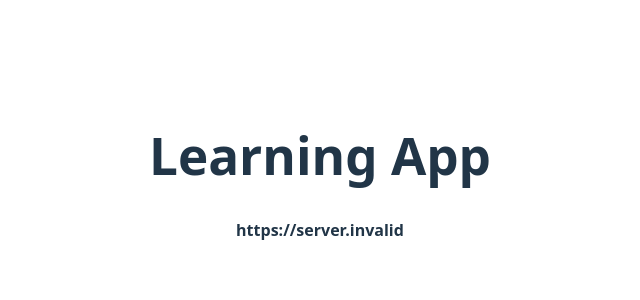
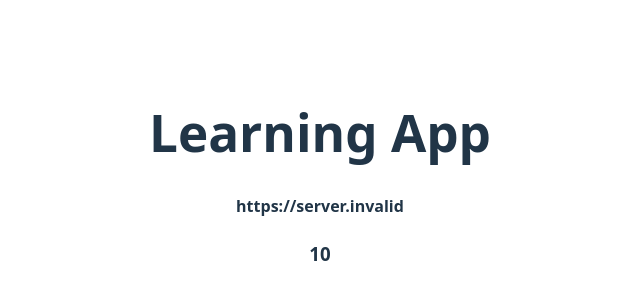
Before and after one commit to urmiboda-24/Learning-App, a React (Vite) app: page / in a window 1280 px wide. Shown: the part 222-522 px from the top of the page, without its empty margins (320-960 px from the left). Built offline with nearby package versions, Linux system fonts and the light colour scheme; no server answers.

Commit message:
try to push directly in dev branch

```diff
--- a/src/App.tsx
+++ b/src/App.tsx
@@ -2,10 +2,12 @@ import "./App.css";
 
 function App() {
   const apiUrl = import.meta.env.VITE_API_URL;
+  var x = 10;
   return (
     <>
       <h1>Learning App</h1>
       <h4>{apiUrl}</h4>
+      <h3>{x}</h3>
     </>
   );
 }
```
